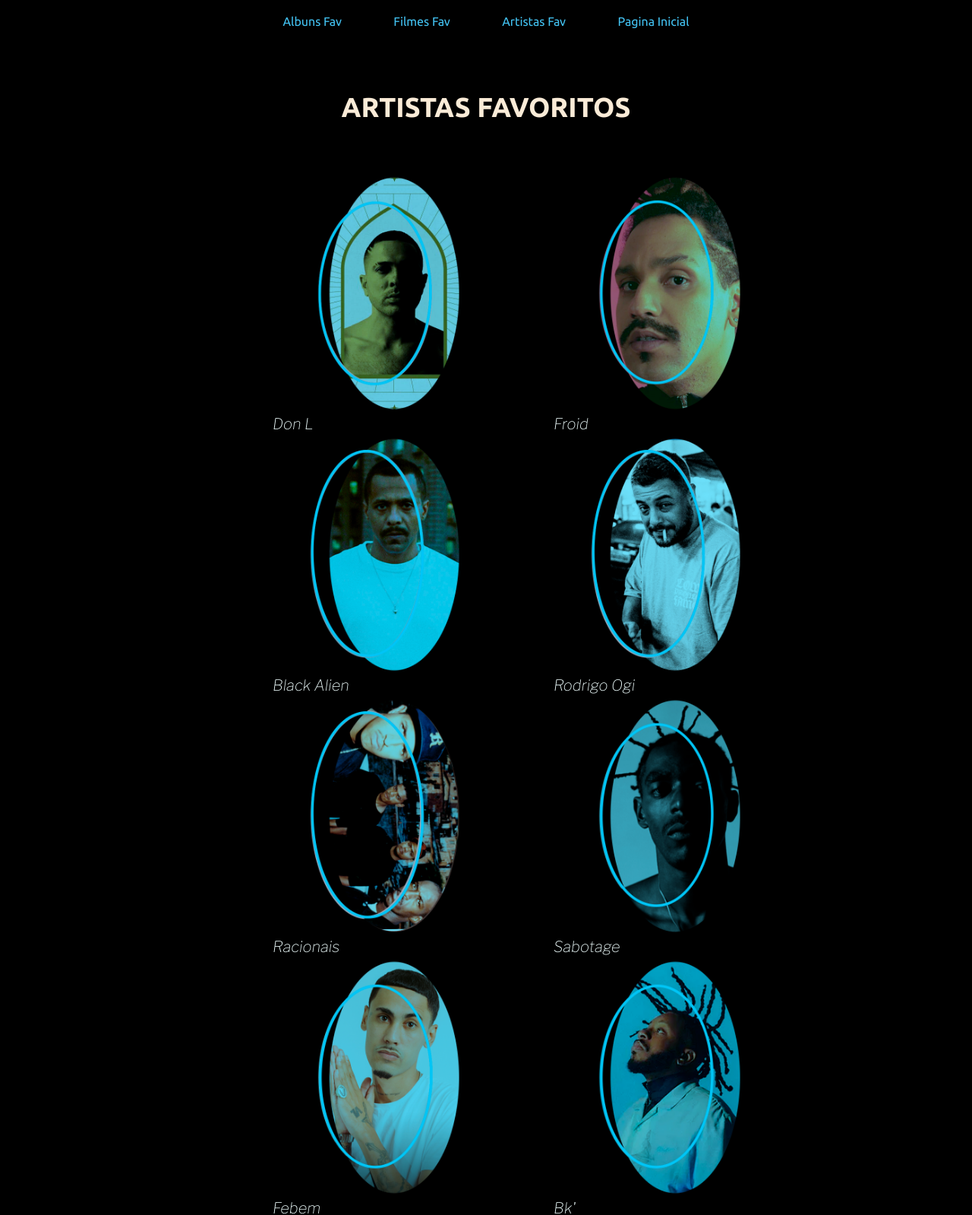
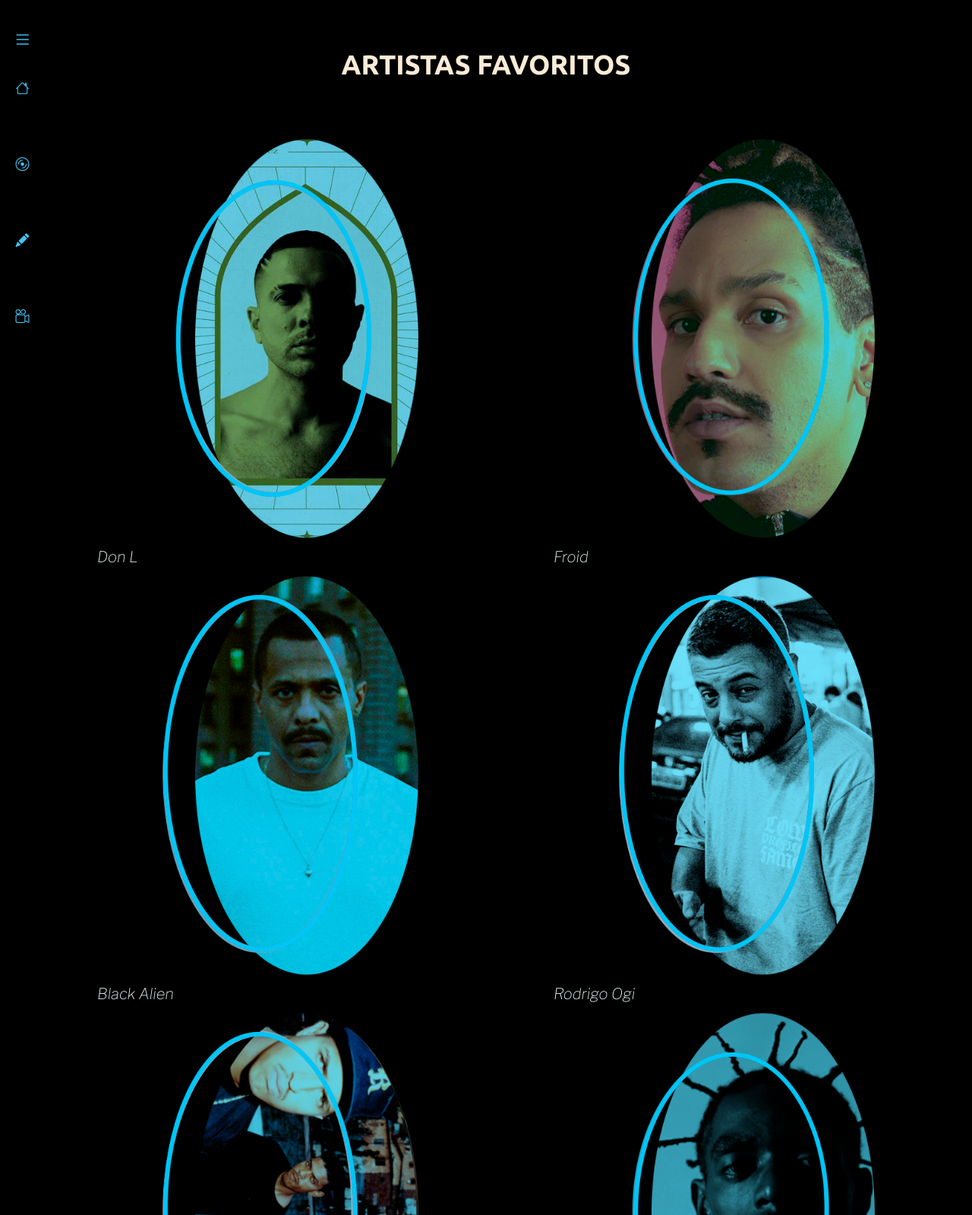
Before and after one commit to gxcinv/Favoritos__Portfolio, a plain HTML site: page artistas.html in a window 1280 px wide. Shown: the top 1599 px of the page at 76% size. Drawn offline with nearby package versions, Linux system fonts and the light colour scheme.

Commit message:
Add files via upload
mudanças nos menus e respansividade

```diff
--- a/artistas.html
+++ b/artistas.html
@@ -5,17 +5,52 @@
     <meta name="viewport" content="width=device-width, initial-scale=1.0">
     <title>Artistas Favoritos</title>
     <link rel="stylesheet" href="./styles_css/estilo.css">
+    <link rel="stylesheet" href="https://cdn.jsdelivr.net/npm/bootstrap-icons@1.10.5/font/bootstrap-icons.css">
 </head>
 <body>
-    <header class="cabecalho">
+    <!-- <header class="cabecalho">
         <nav class="navegar__cabecalho">
+
             <a class="links__cabecalho" href="album.html"> Albuns Fav </a>
             <a class="links__cabecalho" href="filmes.html"> Filmes Fav </a>
             <a class="links__cabecalho" href="artistas.html"> Artistas Fav </a>
             <a class="links__cabecalho" href="index.html"> Pagina Inicial</a>
+
         </nav>
-    </header>
-
+    </header> -->
+    <nav class="menu-lateral">
+        <div class="btn-expandir">
+            <i class="bi bi-list"></i>
+        </div>
+        <ul>
+            <li class="item-menu">
+                <a href="index.html">
+                    <span class="icone"><i class="bi bi-house"></i></span>
+                    <span class="texto-link">Pagina Inicial</span>
+                </a>
+        </ul>
+        <ul>
+            <li class="item-menu">
+                <a href="album.html">
+                    <span class="icone"><i class="bi bi-disc"></i></span>
+                    <span class="texto-link">Albuns Favoritos</span>
+                </a>
+        </ul>
+        <ul>
+            <li class="item-menu">
+                <a href="artistas.html">
+                    <span class="icone"><i class="bi bi-pencil-fill"></i></span>
+                    <span class="texto-link">Artistas Favoritos</span>
+                </a>
+        </ul>
+        <ul>
+            <li class="item-menu">
+                <a href="filmes.html">
+                    <span class="icone"><i class="bi bi-camera-reels"></i></span>
+                    <span class="texto-link">Filmes Favoritos</span>
+                </a>
+        </ul>
+    </nav>
     <main class="a__principal">
         <section class="escritos">
             <h1 class="escritos__um">ARTISTAS FAVORITOS</h1>
@@ -24,51 +59,51 @@
                 <div class="primeira__linha">
                     <a class="quadrado__primeira" href="https://open.spotify.com/artist/6U98XWjrUPnPtPBjEprDmu?si=qLxodNNXSfOaimnCX4j9cg">
                         Don L
-                        <img class="tamanho__fotos" src="./imagens/donl.png" width="320" height="320">
+                        <img class="tamanho__fotos" src="./imagens/donl.png">
                     </a>
                         <a class="quadrado__primeira" href="https://open.spotify.com/artist/45Yz90pqjzEdJzpEQg1eII?si=6oe_9UxGS5y-fV1dDGu77w">
                         Froid
-                        <img class="tamanho__fotos" src="./imagens/froid1.png " width="320" height="320">
+                        <img class="tamanho__fotos" src="./imagens/froid1.png ">
                     </a>
                 </div>
 
                 <div class="primeira__linha">
                     <a class="quadrado__primeira" href="https://open.spotify.com/artist/6aCbXH85qN6xo54C7atSMx?si=o_Ifpjl_TpqeRw1dBV-POw">
                         Black Alien
-                        <img class="tamanho__fotos" src="./imagens/black.png" width="320" height="320">
+                        <img class="tamanho__fotos" src="./imagens/black.png">
                     </a>
                     <a class="quadrado__primeira" href="https://open.spotify.com/artist/74DmeplOsb1zShj5BqqkbQ?si=nE3nAfVvTSa0QVJ3_NDJQg">
                         Rodrigo Ogi
-                        <img class="tamanho__fotos" src="./imagens/ogi.png" width="320" height="320"> </a>
+                        <img class="tamanho__fotos" src="./imagens/ogi.png"> </a>
                 </div>
                 <div class="primeira__linha">
                 <a class="quadrado__primeira" href="https://open.spotify.com/artist/29CQLw9uLWsl8Qkz9holfr?si=gZtfDAswQG-TaVprgUo5Ag">
                     Racionais
-                    <img class="tamanho__fotos" src="./imagens/racionais.png" width="320" height="320">
+                    <img class="tamanho__fotos" src="./imagens/racionais.png">
                 </a>
                 <a class="quadrado__primeira" href="https://open.spotify.com/artist/5deK5HnwbEKvge2svL0i0B?si=cGy8nOdGSIauCgBwCx8R0w">
                     Sabotage
-                    <img class="tamanho__fotos"  src="./imagens/sabotage.png" width="320" height="320">
+                    <img class="tamanho__fotos"  src="./imagens/sabotage.png">
                 </a>
                 </div>
                 <div class="primeira__linha">
                     <a class="quadrado__primeira" href="https://open.spotify.com/artist/2Ip2jiEjsSe8pmRBzwTv5N?si=csgjYJKxSBKV9p6M_xkKaw">
                         Febem
-                        <img class="tamanho__fotos" src="./imagens/febem.png" width="320" height="320">
+                        <img class="tamanho__fotos" src="./imagens/febem.png">
                     </a>
                     <a class="quadrado__primeira" href="https://open.spotify.com/artist/1YOVBTvznjiDvtAj4ExHeo?si=FrsNWdycSBW7nScXVzZLwQ">
                         Bk'
-                        <img class="tamanho__fotos"  src="./imagens/bk.png" width="320" height="320">
+                        <img class="tamanho__fotos"  src="./imagens/bk.png">
                     </a>
                     </div>
                     <div class="primeira__linha">
                         <a class="quadrado__primeira" href="https://open.spotify.com/user/gorillaz_?si=958cf4b965534b8c">
                           Gorillaz
-                            <img class="tamanho__fotos" src="./imagens/gorillaz.png" width="320" height="320">
+                            <img class="tamanho__fotos" src="./imagens/gorillaz.png">
                         </a>
                         <a class="quadrado__primeira" href="https://www.culturagenial.com/jean-michel-basquiat-obras/">
                             Basquiat
-                            <img class="tamanho__fotos"  src="./imagens/basq.png" width="320" height="320">
+                            <img class="tamanho__fotos"  src="./imagens/basq.png">
                         </a>
                         </div>
             </section>
@@ -76,4 +111,6 @@
     </main>
 
 </body>
+
+
 </html>
```
Also changed, not shown: album.html (+41 -8 lines), filmes.html (+48 -14 lines), index.html (+36 -1 lines).
